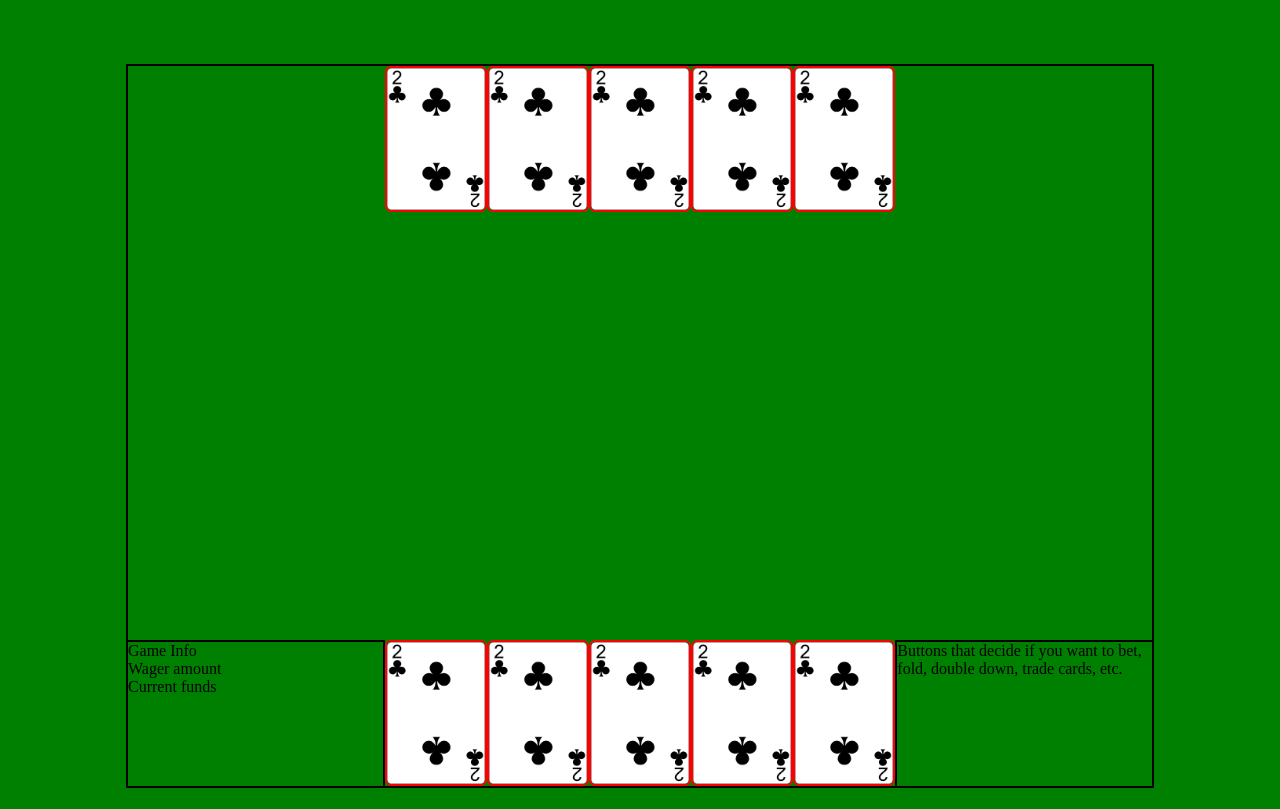
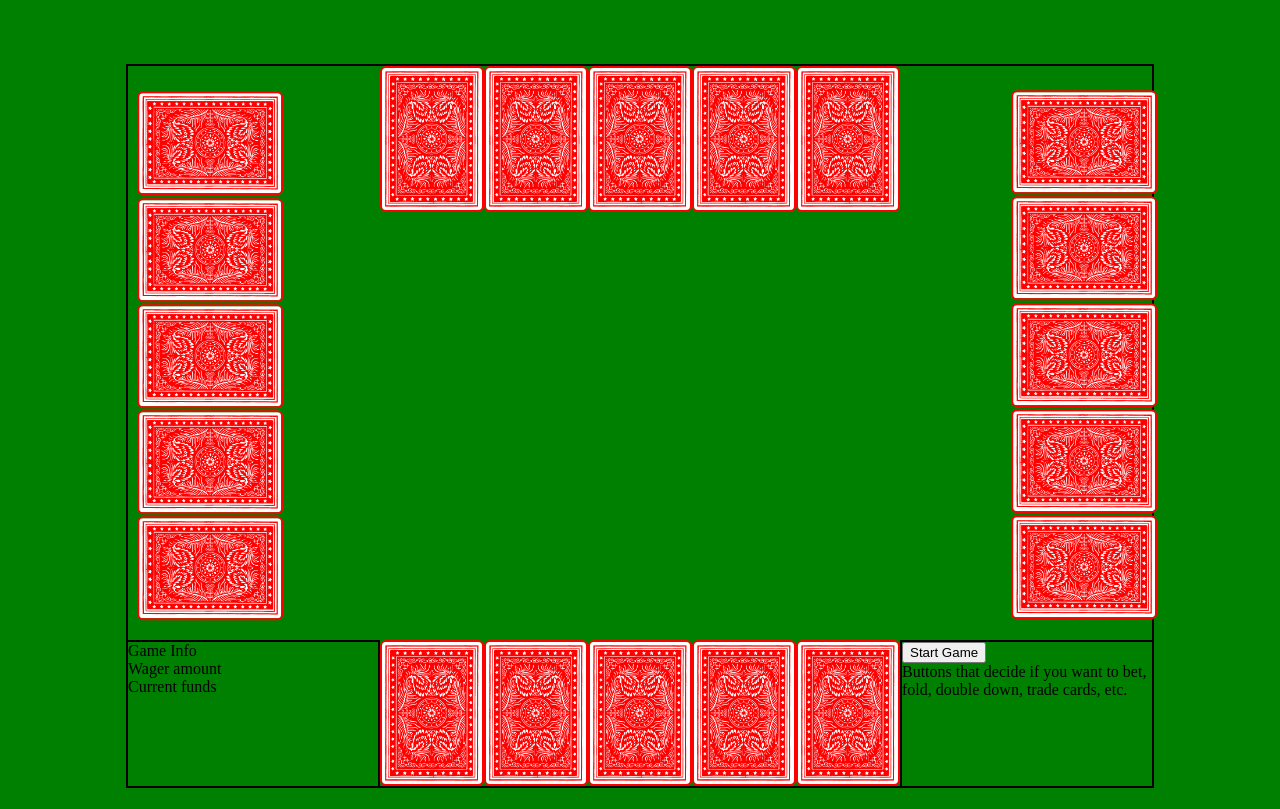
Before and after one commit to Lee1997/Web-Poker, a plain HTML site: page index.html in a window 1280 px wide. Drawn offline with nearby package versions, Linux system fonts and the light colour scheme.

Commit message:
More styling, added missing card.

```diff
--- a/Game.js
+++ b/Game.js
@@ -1,11 +1,17 @@
 function startGame(){
   var deck = makeDeck();
-
+  alert();
 
   /*for(var i = 0; i < 52; i++){
     console.log(deck[i].getInfo());
   }*/
 
-  document.getElementById('testCard').src = deck[5].getImgSrc();
+  deck = shuffle(deck);
+
+  var cards = $('.card');
+
+  for(var i = 0; i < cards.length; i++){
+    cards[i].setAttribute('src', deck[i].getImgSrc());
+  }
 
 }
--- a/index.html
+++ b/index.html
@@ -15,41 +15,40 @@
         Wager amount <br />
         Current funds <br />
       </div>
-      <img class="myCard" src="CardImages/2_of_clubs.png"/>
-      <img class="myCard" src="CardImages/2_of_clubs.png"/>
-      <img class="myCard" src="CardImages/2_of_clubs.png"/>
-      <img class="myCard" src="CardImages/2_of_clubs.png"/>
-      <img class="myCard" src="CardImages/2_of_clubs.png"/>
+      <img class="myCard card" src="CardImages/cardBack.png"/>
+      <img class="myCard card" src="CardImages/cardBack.png"/>
+      <img class="myCard card" src="CardImages/cardBack.png"/>
+      <img class="myCard card" src="CardImages/cardBack.png"/>
+      <img class="myCard card" src="CardImages/cardBack.png"/>
       <div id="controlBox" class="info personalInfo">
+        <button id="startGameBtn" onclick="startGame()">Start Game</button> <br />
         Buttons that decide if you want to bet, <br />
         fold, double down, trade cards, etc. <br />
       </div>
     </div>
     <div id="player1Cards" class="otherPlayersCards">
       <div class="info"></div>
-      <img class="myCard" src="CardImages/2_of_clubs.png"/>
-      <img class="myCard" src="CardImages/2_of_clubs.png"/>
-      <img class="myCard" src="CardImages/2_of_clubs.png"/>
-      <img class="myCard" src="CardImages/2_of_clubs.png"/>
-      <img class="myCard" src="CardImages/2_of_clubs.png"/>
+      <img class="card" src="CardImages/cardBack.png"/>
+      <img class="card" src="CardImages/cardBack.png"/>
+      <img class="card" src="CardImages/cardBack.png"/>
+      <img class="card" src="CardImages/cardBack.png"/>
+      <img class="card" src="CardImages/cardBack.png"/>
       <div class="info"></div>
     </div>
-
-    <!--
     <div id="player2Cards" class="otherPlayersCards">
-      <img class="myCard" src="CardImages/2_of_clubs.png"/>
-      <img class="myCard" src="CardImages/2_of_clubs.png"/>
-      <img class="myCard" src="CardImages/2_of_clubs.png"/>
-      <img class="myCard" src="CardImages/2_of_clubs.png"/>
-      <img class="myCard" src="CardImages/2_of_clubs.png"/>
+      <img class="card" src="CardImages/cardBack.png"/>
+      <img class="card" src="CardImages/cardBack.png"/>
+      <img class="card" src="CardImages/cardBack.png"/>
+      <img class="card" src="CardImages/cardBack.png"/>
+      <img class="card" src="CardImages/cardBack.png"/>
     </div>
     <div id="player3Cards" class="otherPlayersCards">
-      <img class="myCard" src="CardImages/2_of_clubs.png"/>
-      <img class="myCard" src="CardImages/2_of_clubs.png"/>
-      <img class="myCard" src="CardImages/2_of_clubs.png"/>
-      <img class="myCard" src="CardImages/2_of_clubs.png"/>
-      <img class="myCard" src="CardImages/2_of_clubs.png"/>
-    </div>-->
+      <img class="card" src="CardImages/cardBack.png"/>
+      <img class="card" src="CardImages/cardBack.png"/>
+      <img class="card" src="CardImages/cardBack.png"/>
+      <img class="card" src="CardImages/cardBack.png"/>
+      <img class="card" src="CardImages/cardBack.png"/>
+    </div>
   </div>
 </body>
 </html>
--- a/styles.css
+++ b/styles.css
@@ -1,10 +1,10 @@
-body{
+body {
   margin: 0;
   padding: 0;
   background-color: green;
 }
 
-#gameArea{
+#gameArea {
   border: 2px solid black;
   width: 80%;
   height: 45em;
@@ -14,12 +14,17 @@ body{
   position: relative;
 }
 
-.info{
+.info {
   width: 30em;
   margin: 0;
 }
 
-#gameInformation{
+.info2 {
+  height 1px;
+  border: 5px solid blue;
+}
+
+#gameInformation {
   border-top: 2px solid black;
   border-right: 2px solid black;
 }
@@ -29,17 +34,16 @@ body{
   border-left: 2px solid black;
 }
 
-#myCards{
+#myCards {
   align-self: flex-end;
   margin: 0 auto;
   display: flex;
   width: 100%;
-  align-items: row;
   justify-content: space-between;
 
 }
 
-.myCard {
+.card {
   border: 2px solid red;
   border-radius: 6px;
   max-width: 100px;
@@ -48,12 +52,50 @@ body{
   margin: 0;
 }
 
-#player1Cards{
+#player1Cards {
   align-self: flex-start;
   margin: 0 auto;
   display: flex;
   width: 100%;
-  align-items: row;
   justify-content: space-between;
   position: absolute;
 }
+
+#player2Cards {
+  display: flex;
+  justify-content: center;
+  position: absolute;
+  flex-direction: column;
+  padding: 0;
+  height: 100%;
+  margin-left: 50px;
+  margin-top: -70px;
+}
+
+#player3Cards {
+  display: flex;
+  align-items: flex-end;
+  position: absolute;
+  flex-direction: column;
+  padding: 0;
+  width: 96.5%;
+  height: 100%;
+  margin-right: 300px;
+  margin-top: 23px;
+}
+
+#player2Cards > .card {
+  -ms-transform: rotate(90deg); /* IE 9 */
+    -webkit-transform: rotate(90deg); /* Chrome, Safari, Opera */
+    transform: rotate(90deg);
+    padding: 0;
+    margin: -20px;
+}
+
+#player3Cards > .card {
+  -ms-transform: rotate(90deg); /* IE 9 */
+    -webkit-transform: rotate(90deg); /* Chrome, Safari, Opera */
+    transform: rotate(90deg);
+    padding: 0;
+    margin: -20px;
+}
```
Also changed, not shown: CardImages/ace_of_spades2.png (deleted), CardImages/cardBack.png (added), CardImages/queen_of_hearts.png (added), cardCssInfo.txt (deleted).
